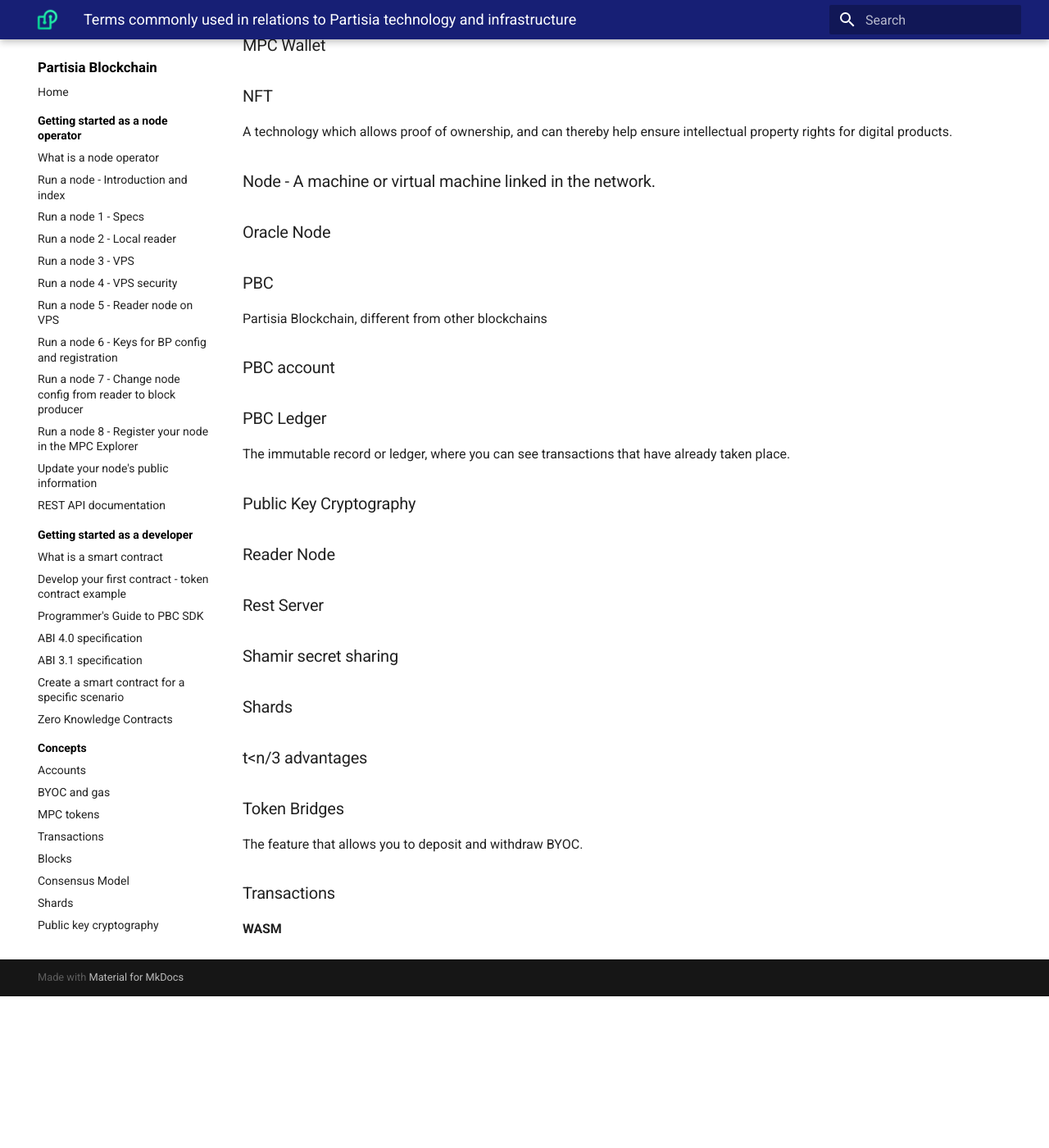
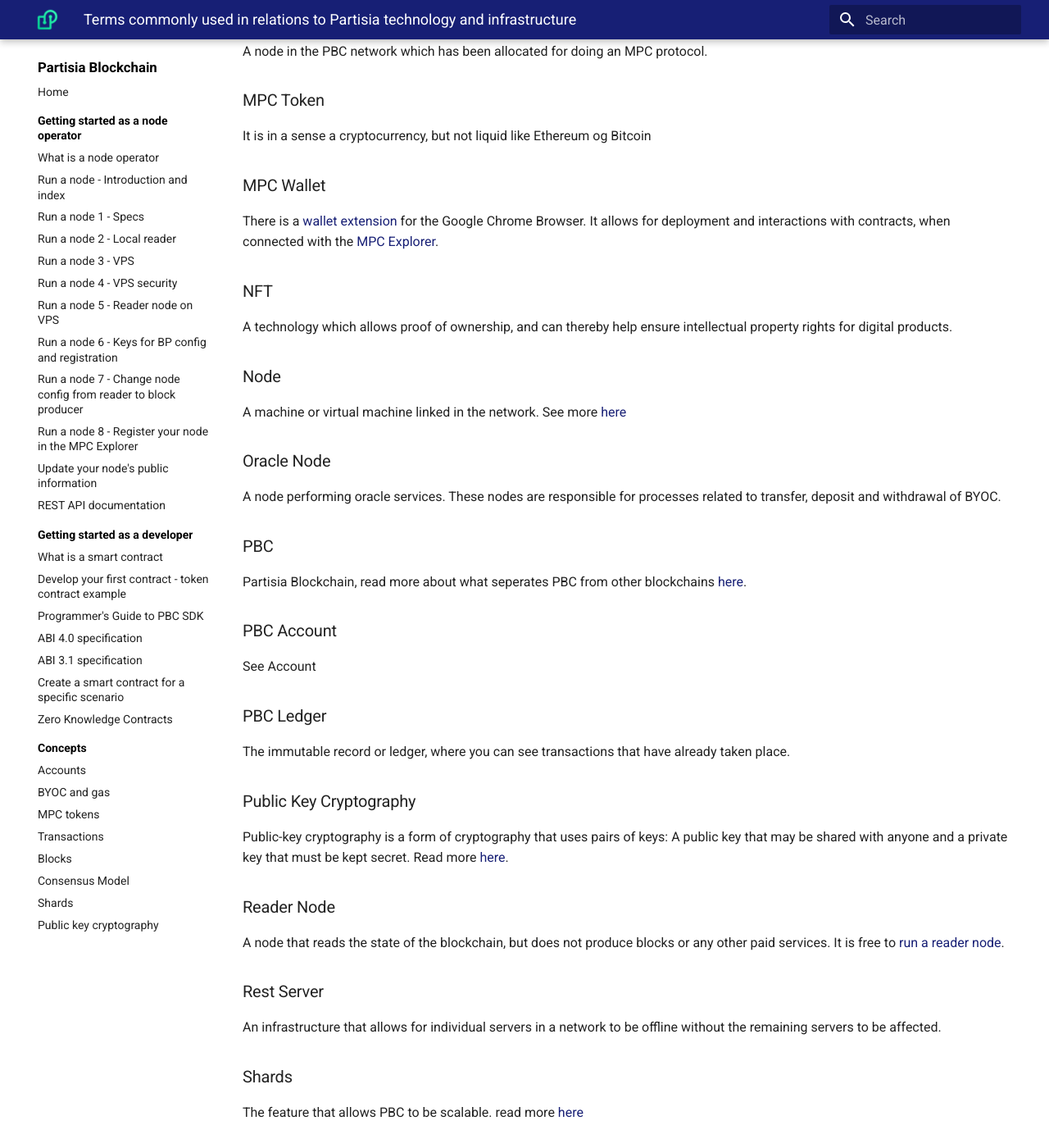
Before and after one commit to 0xSero/partisia-docs, an MkDocs documentation site: the page built from docs/dictionary.md, in a window 1280 px wide and 1400 px high, scrolled down 1645 px. Shown: the whole window at 82% size. Built offline with MkDocs 1.6.1 and Material for MkDocs 9.7.7, drawn with Linux system fonts in a browser that asks for light colours; a script that is not in the unit is left out; before the commit the page ends 2860 px from its top, so only the background shows below that; some of the changed text lies outside the part shown.

Commit message:
First edition

```diff
--- a/docs/dictionary.md
+++ b/docs/dictionary.md
@@ -1,9 +1,12 @@
 # Terms commonly used in relations to Partisia technology and infrastructure
 
-The following list is quite long, and you might want to search for the term you are looking for using `CTRL+F` instead of scrolling down.
+The following list is long and growing, so you might want to search for the term you are looking for using `CTRL+F` instead of scrolling down.
 
 ### ABI
 Application binary interface, it is needed when deploying a smart contract. An ABI helps the blockchain interpret the binary version of the contract file.
+
+### Account
+Every user on Partisia Blockchain has an account. The account holds your balance of gas and MPC Tokens. You can read more about accounts and how they work [here](accounts.md).
 
 ### Baker Node
 A node performing baker services, but not ZK or Oracle services.
@@ -18,7 +21,7 @@
 Bring your own coin, basically the idea, that you can bring a myriad of liquid currencies to PBC and interact with them through contracts.
 
 ### Consensus Node
-A node participating
+A node participating in the [FastTrack Consensus](consensus.md)
 
 ### Contracts
 A contract is a program that sends information to the blockchain.
@@ -27,6 +30,7 @@
 A computer network where every node distributes packets to all it neighbors
 
 ### Large Oracle
+A reference to the entire committee when performing some vital task involving MPC, E.G. forming a new committee.
 
 ### MPC
 Secure multiparty computation (for the token see MPC token). The privacy layer of Partisia Blockchain utilizes several zero knowledge protocols. Most notably MPC.
@@ -38,35 +42,46 @@
 It is in a sense a cryptocurrency, but not liquid like Ethereum og Bitcoin
 
 ### MPC Wallet
+There is a [wallet extension](https://chrome.google.com/webstore/detail/partisia-wallet/gjkdbeaiifkpoencioahhcilildpjhgh) for the Google Chrome Browser. It allows for deployment and interactions with contracts, when connected with the [MPC Explorer](https://mpcexplorer.com/).
 
 ### NFT
 A technology which allows proof of ownership, and can thereby help ensure intellectual property rights for digital products.
 
-### Node - A machine or virtual machine linked in the network.
+### Node
+A machine or virtual machine linked in the network. See more [here](whatisano.md)
 
 ### Oracle Node
+A node performing oracle services. These nodes are responsible for processes related to transfer, deposit and withdrawal of BYOC.
 
 ### PBC
-Partisia Blockchain, different from other blockchains
-### PBC account
+Partisia Blockchain, read more about what seperates PBC from other blockchains [here](introduction.md).
+
+### PBC Account
+See Account
 
 ### PBC Ledger
 The immutable record or ledger, where you can see transactions that have already taken place.
+
 ### Public Key Cryptography
+Public-key cryptography is a form of cryptography that uses pairs of keys: A public key that may be shared with anyone and a private key that must be kept secret. Read more [here](keys.md).
 
 ### Reader Node
+A node that reads the state of the blockchain, but does not produce blocks or any other paid services. It is free to [run a reader node](operator-2-reader.md).
 
 ### Rest Server
-
-### Shamir secret sharing
+An infrastructure that allows for individual servers in a network to be offline without the remaining servers to be affected.
 
 ### Shards
+The feature that allows PBC to be scalable. read more [here](shards.md)
 
 ### t<n/3 advantages
+It is possible to do secure multiparty computations with an extremely high degree of safety, when malicious parties in a group compose less than one third of the group.
 
 ### Token Bridges
 The feature that allows you to deposit and withdraw BYOC.
 
 ### Transactions
+The smallest amount of information which can change the state of the blockchain Read more [here](transactions.md)
 
 #### WASM
+Abreviation for WebAssembly, a binary code format which is used for the smart contracts deployed at PBC.
```
